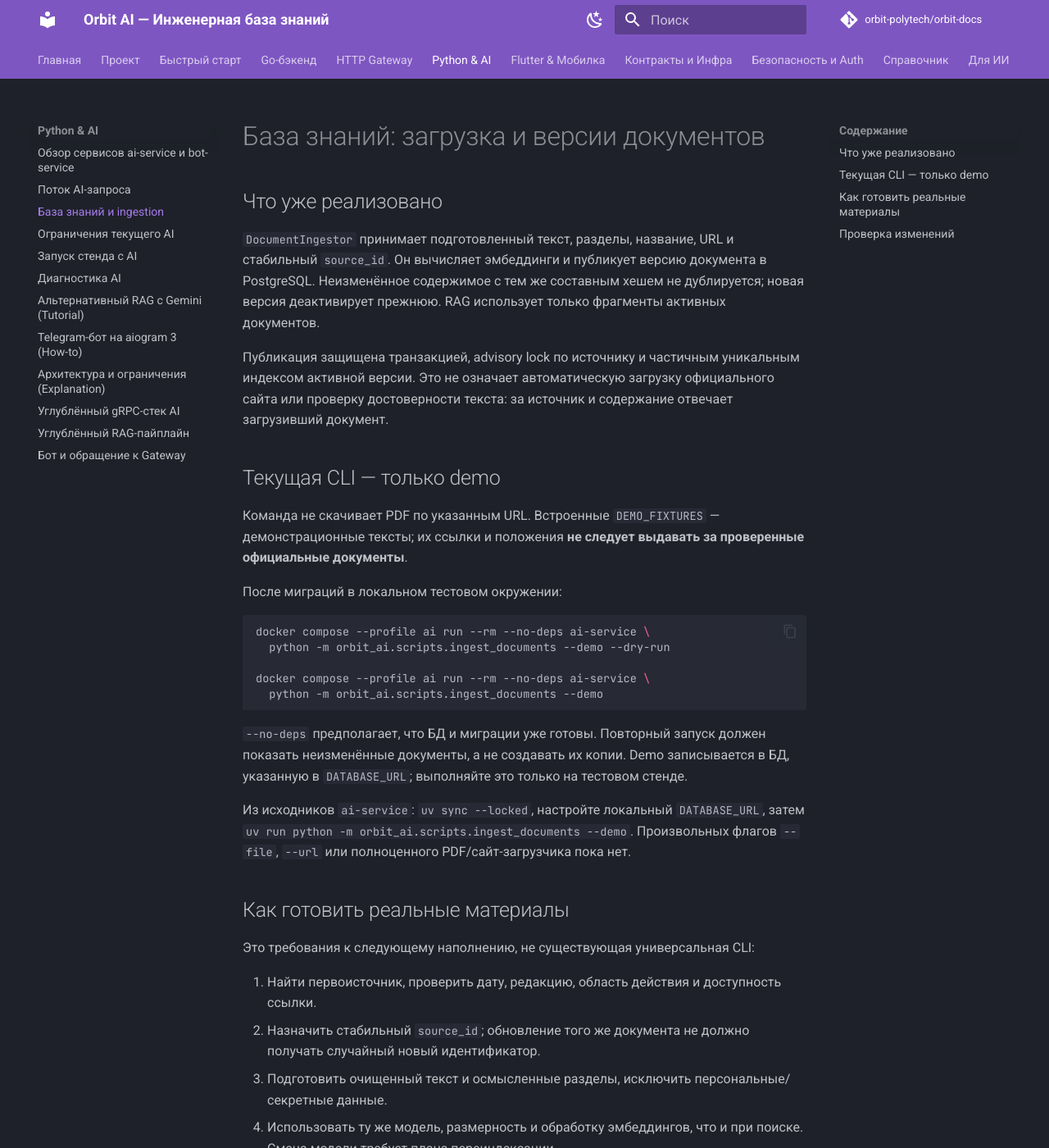
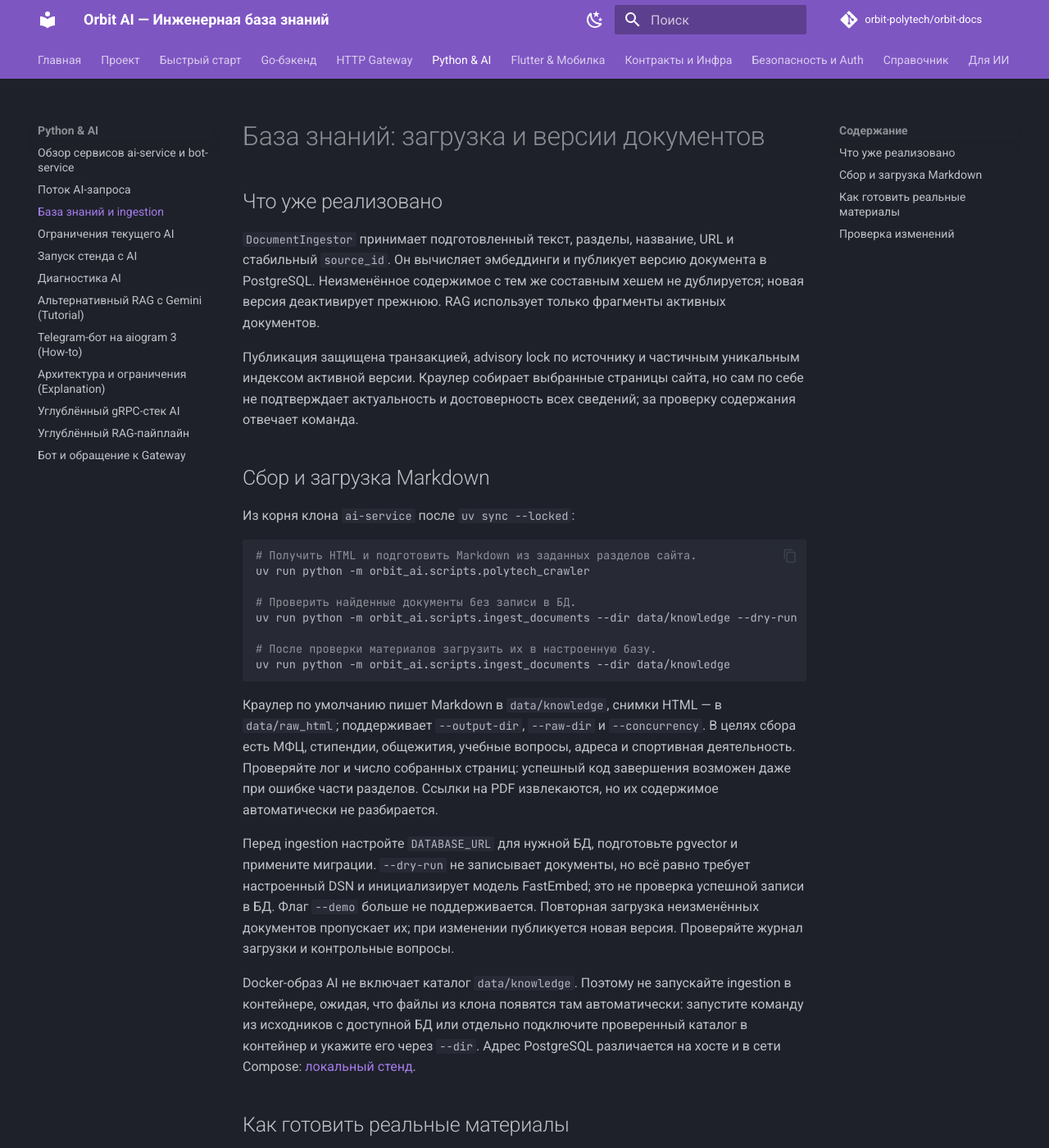
Before and after one commit to orbit-polytech/orbit-docs, an MkDocs documentation site: the page built from docs/python-ai/knowledge-ingestion.md, in a window 1280 px wide and 1400 px high. Shown: the whole window at 82% size. Built offline with MkDocs 1.6.1 and Material for MkDocs 9.7.7, drawn with Linux system fonts in a browser that asks for light colours; comment, search, counter and statistics services are not loaded; some of the changed text lies outside the part shown.

Commit message:
docs: update project documentation (part 4)

````diff
--- a/docs/python-ai/knowledge-ingestion.md
+++ b/docs/python-ai/knowledge-ingestion.md
@@ -4,29 +4,32 @@
 
 `DocumentIngestor` принимает подготовленный текст, разделы, название, URL и стабильный `source_id`. Он вычисляет эмбеддинги и публикует версию документа в PostgreSQL. Неизменённое содержимое с тем же составным хешем не дублируется; новая версия деактивирует прежнюю. RAG использует только фрагменты активных документов.
 
-Публикация защищена транзакцией, advisory lock по источнику и частичным уникальным индексом активной версии. Это не означает автоматическую загрузку официального сайта или проверку достоверности текста: за источник и содержание отвечает загрузивший документ.
+Публикация защищена транзакцией, advisory lock по источнику и частичным уникальным индексом активной версии. Краулер собирает выбранные страницы сайта, но сам по себе не подтверждает актуальность и достоверность всех сведений; за проверку содержания отвечает команда.
 
-## Текущая CLI — только demo
+## Сбор и загрузка Markdown
 
-Команда не скачивает PDF по указанным URL. Встроенные `DEMO_FIXTURES` — демонстрационные тексты; их ссылки и положения **не следует выдавать за проверенные официальные документы**.
-
-После миграций в локальном тестовом окружении:
+Из корня клона `ai-service` после `uv sync --locked`:
 
 ```bash
-docker compose --profile ai run --rm --no-deps ai-service \
-  python -m orbit_ai.scripts.ingest_documents --demo --dry-run
+# Получить HTML и подготовить Markdown из заданных разделов сайта.
+uv run python -m orbit_ai.scripts.polytech_crawler
 
-docker compose --profile ai run --rm --no-deps ai-service \
-  python -m orbit_ai.scripts.ingest_documents --demo
+# Проверить найденные документы без записи в БД.
+uv run python -m orbit_ai.scripts.ingest_documents --dir data/knowledge --dry-run
+
+# После проверки материалов загрузить их в настроенную базу.
+uv run python -m orbit_ai.scripts.ingest_documents --dir data/knowledge
 ```
 
-`--no-deps` предполагает, что БД и миграции уже готовы. Повторный запуск должен показать неизменённые документы, а не создавать их копии. Demo записывается в БД, указанную в `DATABASE_URL`; выполняйте это только на тестовом стенде.
+Краулер по умолчанию пишет Markdown в `data/knowledge`, снимки HTML — в `data/raw_html`; поддерживает `--output-dir`, `--raw-dir` и `--concurrency`. В целях сбора есть МФЦ, стипендии, общежития, учебные вопросы, адреса и спортивная деятельность. Проверяйте лог и число собранных страниц: успешный код завершения возможен даже при ошибке части разделов. Ссылки на PDF извлекаются, но их содержимое автоматически не разбирается.
 
-Из исходников `ai-service`: `uv sync --locked`, настройте локальный `DATABASE_URL`, затем `uv run python -m orbit_ai.scripts.ingest_documents --demo`. Произвольных флагов `--file`, `--url` или полноценного PDF/сайт-загрузчика пока нет.
+Перед ingestion настройте `DATABASE_URL` для нужной БД, подготовьте pgvector и примените миграции. `--dry-run` не записывает документы, но всё равно требует настроенный DSN и инициализирует модель FastEmbed; это не проверка успешной записи в БД. Флаг `--demo` больше не поддерживается. Повторная загрузка неизменённых документов пропускает их; при изменении публикуется новая версия. Проверяйте журнал загрузки и контрольные вопросы.
+
+Docker-образ AI не включает каталог `data/knowledge`. Поэтому не запускайте ingestion в контейнере, ожидая, что файлы из клона появятся там автоматически: запустите команду из исходников с доступной БД или отдельно подключите проверенный каталог в контейнер и укажите его через `--dir`. Адрес PostgreSQL различается на хосте и в сети Compose: [локальный стенд](../how-to/ai-local-stack.md).
 
 ## Как готовить реальные материалы
 
-Это требования к следующему наполнению, не существующая универсальная CLI:
+Эти проверки применяются и к материалам краулера, и к документам, подготовленным вручную:
 
 1. Найти первоисточник, проверить дату, редакцию, область действия и доступность ссылки.
 2. Назначить стабильный `source_id`; обновление того же документа не должно получать случайный новый идентификатор.
@@ -39,4 +42,4 @@ docker compose --profile ai run --rm --no-deps ai-service \
 
 Интеграционные тесты направляются через `POSTGRES_TEST_DSN` в выделенную `orbit_ai_test` после применения миграций к ней. Проверяйте отсутствие дублей, атомарность обновления, конкурентную загрузку, исключение старых фрагментов и равенство replay. Не запускайте такие тесты на `orbit_ai`.
 
-**Источники:** [CLI и fixtures](https://github.com/orbit-polytech/ai-service/blob/main/src/orbit_ai/scripts/ingest_documents.py), [ingestion](https://github.com/orbit-polytech/ai-service/blob/main/src/orbit_ai/infrastructure/rag/ingestion.py).
+**Источники:** [CLI загрузки](https://github.com/orbit-polytech/ai-service/blob/main/src/orbit_ai/scripts/ingest_documents.py), [ingestion](https://github.com/orbit-polytech/ai-service/blob/main/src/orbit_ai/infrastructure/rag/ingestion.py).
````
Also changed, not shown: docs/python-ai/overview.md (+1 -1 lines), docs/python-ai/rag-tutorial.md (+1 -1 lines), docs/python-ai/request-flow.md (+7 -4 lines), docs/quickstart/overview.md (+4 -4 lines).
